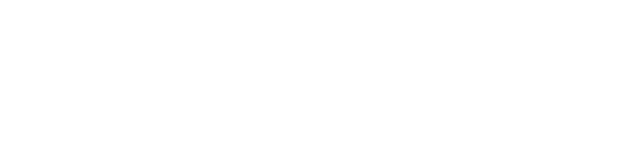
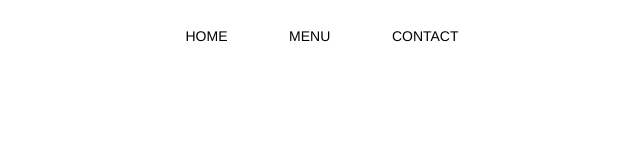
Before and after one commit to Thamico/restaurant-page, a website built with webpack: page dist/index.html in a window 1280 px wide. Shown: the whole page, without its empty margins (318-958 px from the left). Built offline with nearby package versions, Linux system fonts and the light colour scheme.

Commit message:
added nav bar

```diff
--- /dev/null
+++ b/dist/css/style.css
@@ -0,0 +1,68 @@
+/* CSS */
+.button-48 {
+  appearance: none;
+  background-color: #ffffff;
+  border-width: 0;
+  box-sizing: border-box;
+  color: #000000;
+  cursor: pointer;
+  display: inline-block;
+  font-family: Clarkson, Helvetica, sans-serif;
+  font-size: 14px;
+  font-weight: 500;
+  letter-spacing: 0;
+  line-height: 1em;
+  margin: 0;
+  opacity: 1;
+  outline: 0;
+  padding: 1.5em 2.2em;
+  position: relative;
+  text-align: center;
+  text-decoration: none;
+  text-rendering: geometricprecision;
+  text-transform: uppercase;
+  transition: opacity 300ms cubic-bezier(0.694, 0, 0.335, 1),
+    background-color 100ms cubic-bezier(0.694, 0, 0.335, 1),
+    color 100ms cubic-bezier(0.694, 0, 0.335, 1);
+  user-select: none;
+  -webkit-user-select: none;
+  touch-action: manipulation;
+  vertical-align: baseline;
+  white-space: nowrap;
+}
+
+.button-48:before {
+  animation: opacityFallbackOut 0.5s step-end forwards;
+  backface-visibility: hidden;
+  background-color: #ebebeb;
+  clip-path: polygon(-1% 0, 0 0, -25% 100%, -1% 100%);
+  content: "";
+  height: 100%;
+  left: 0;
+  position: absolute;
+  top: 0;
+  transform: translateZ(0);
+  transition: clip-path 0.5s cubic-bezier(0.165, 0.84, 0.44, 1),
+    -webkit-clip-path 0.5s cubic-bezier(0.165, 0.84, 0.44, 1);
+  width: 100%;
+}
+
+.button-48:hover:before {
+  animation: opacityFallbackIn 0s step-start forwards;
+  clip-path: polygon(0 0, 101% 0, 101% 101%, 0 101%);
+}
+
+.button-48:after {
+  background-color: #ffffff;
+}
+
+.button-48 span {
+  z-index: 1;
+  position: relative;
+}
+
+header {
+  display: flex;
+  align-items: center;
+  justify-content: center;
+}
--- a/dist/index.html
+++ b/dist/index.html
@@ -5,9 +5,23 @@
     <meta http-equiv="X-UA-Compatible" content="IE=edge" />
     <meta name="viewport" content="width=device-width, initial-scale=1.0" />
     <title>Document</title>
+    <link rel="stylesheet" href="../dist/css/style.css" />
   </head>
   <body>
-    <div id="content"></div>
+    <div id="content">
+      <header>
+        <button class="button-48" role="button">
+          <span class="text">Home</span>
+        </button>
+
+        <button class="button-48" role="button">
+          <span class="text">Menu</span>
+        </button>
+        <button class="button-48" role="button">
+          <span class="text">Contact</span>
+        </button>
+      </header>
+    </div>
     <script type="text/javascript" src="main.js"></script>
   </body>
 </html>
```
